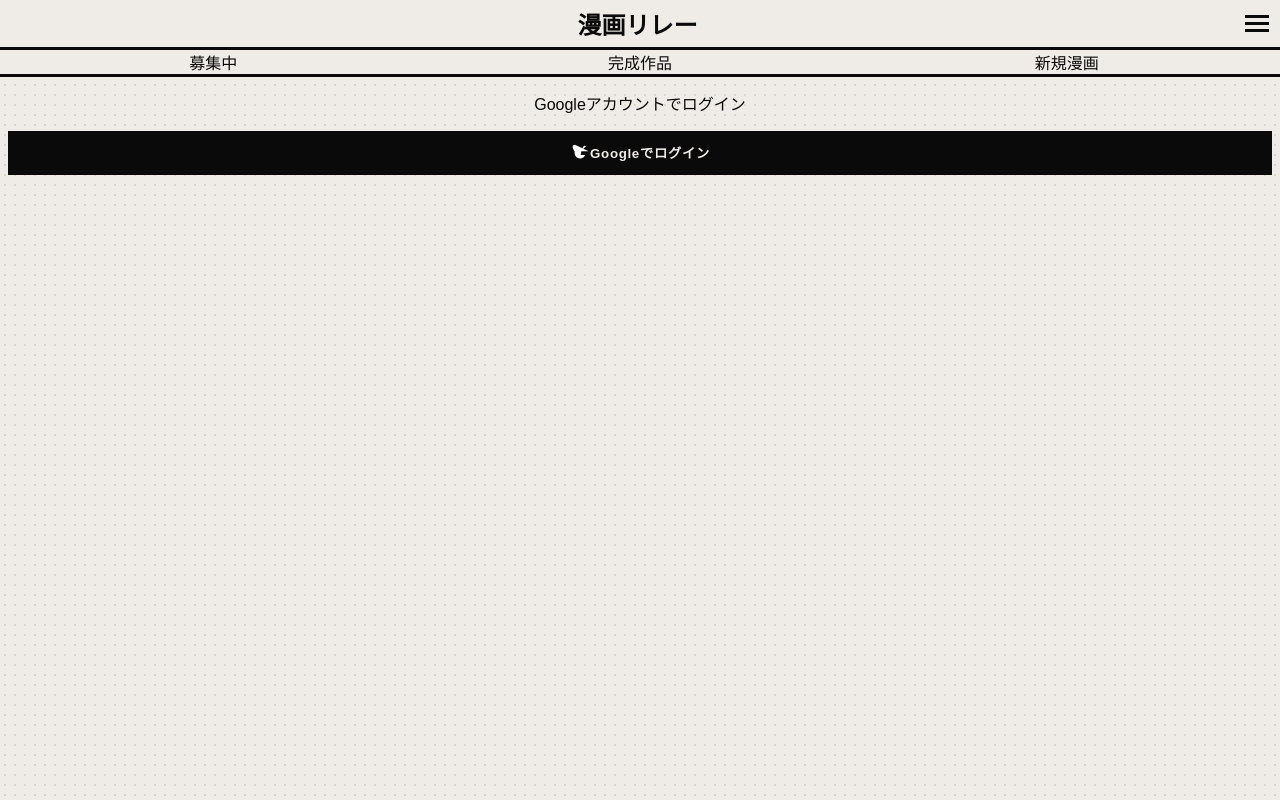
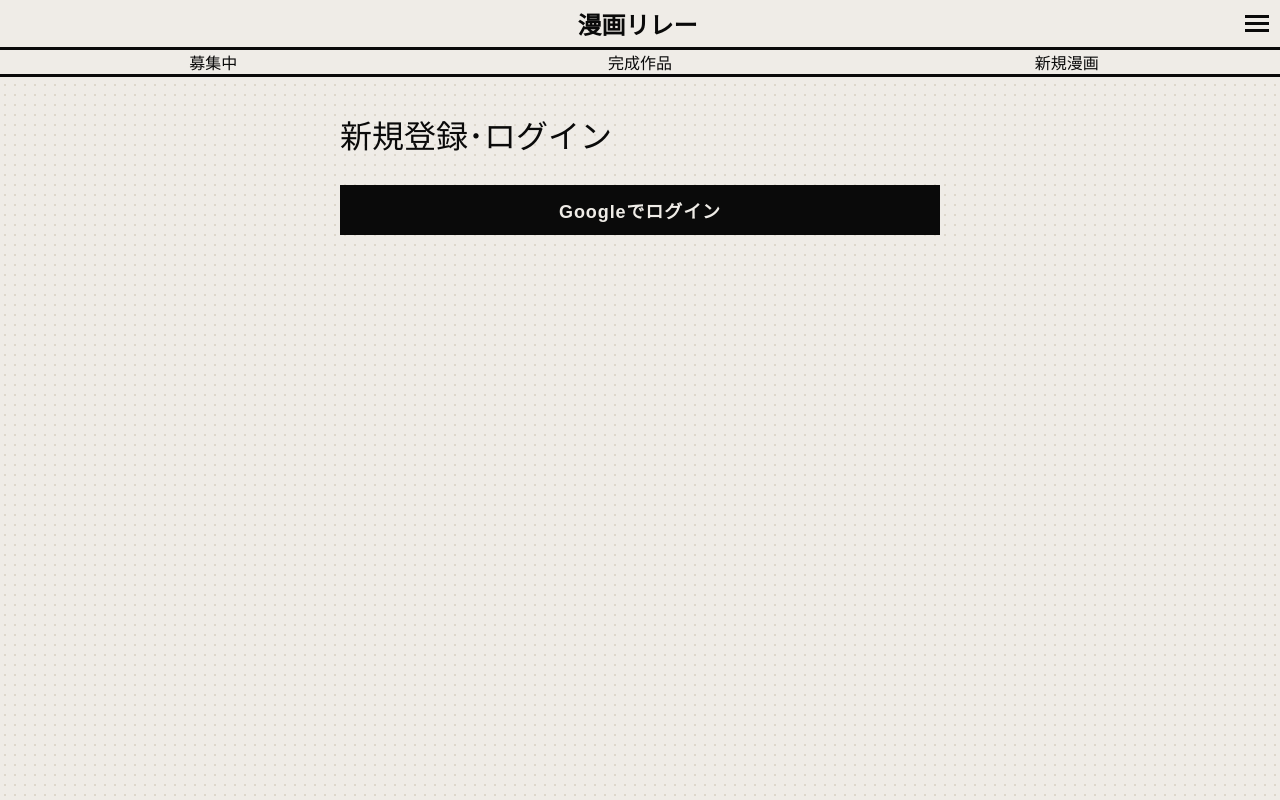
Before and after one commit to tororo-kombu/manga-relay, a Next.js app: page /login in a window 1280 px wide. Built offline with nearby package versions, Linux system fonts and the light colour scheme; no server answers; a web font is replaced by a local one.

Commit message:
update login page UI

```diff
--- a/app/login/page.tsx
+++ b/app/login/page.tsx
@@ -12,18 +12,16 @@
   }
 
   return (
-    <div className="max-w-sm mx-auto mt-20 p-6">
-      <h1 className="title-manga text-5xl mb-6 text-center">LOGIN</h1>
-      <div className="card-manga p-6 flex flex-col gap-4">
-        <p className="text-sm font-bold text-center text-gray-600">
-          Googleアカウントでログイン
-        </p>
-        <button onClick={handleGoogleLogin} className="btn-manga flex items-center justify-center gap-3">
-          <svg width="20" height="20" viewBox="0 0 48 48">
-            <path fill="#fff" d="M44.5 20H24v8.5h11.8C34.7 33.9 30.1 37 24 37c-7.2 0-13-5.8-13-13s5.8-13 13-13c3.1 0 5.9 1.1 8.1 2.9l6.4-6.4C34.6 5.1 29.6 3 24 37 3 12.9 3 4 11.9 4 23s8.9 20 20 20c11 0 19.7-7.7 19.7-20 0-1.3-.1-2.7-.2-3z"/>
-          </svg>
-          Googleでログイン
-        </button>
+    <div className="main" style={{ width: '100%', maxWidth: '600px', margin: '100px auto 0 auto'}}>
+      <div className="max-w-sm mx-auto mt-20 p-6">
+        <div className="card-manga p-6 flex flex-col gap-4">
+          <h1 className="title-manga text-5xl">
+            新規登録･ログイン
+          </h1>
+          <button onClick={handleGoogleLogin} className="btn-manga flex items-center justify-center gap-3" style={{fontSize:'18px',height:'50px',marginTop:'10px'}}>
+            Googleでログイン
+          </button>
+        </div>
       </div>
     </div>
   )
```
